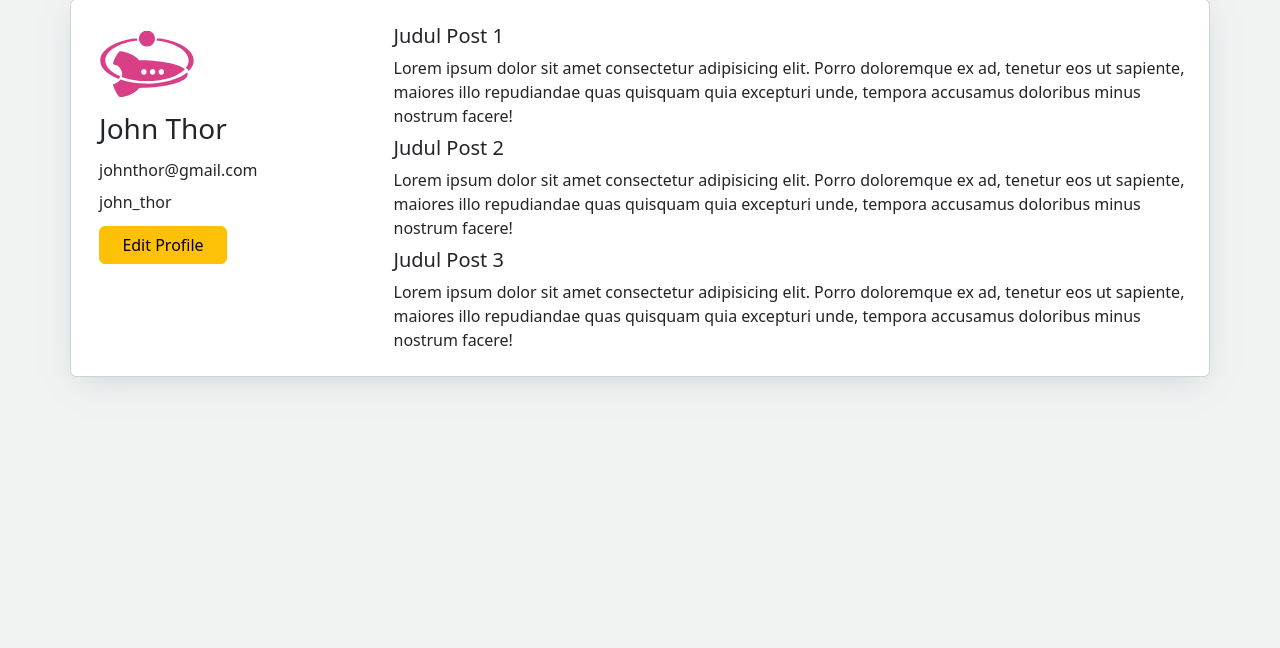
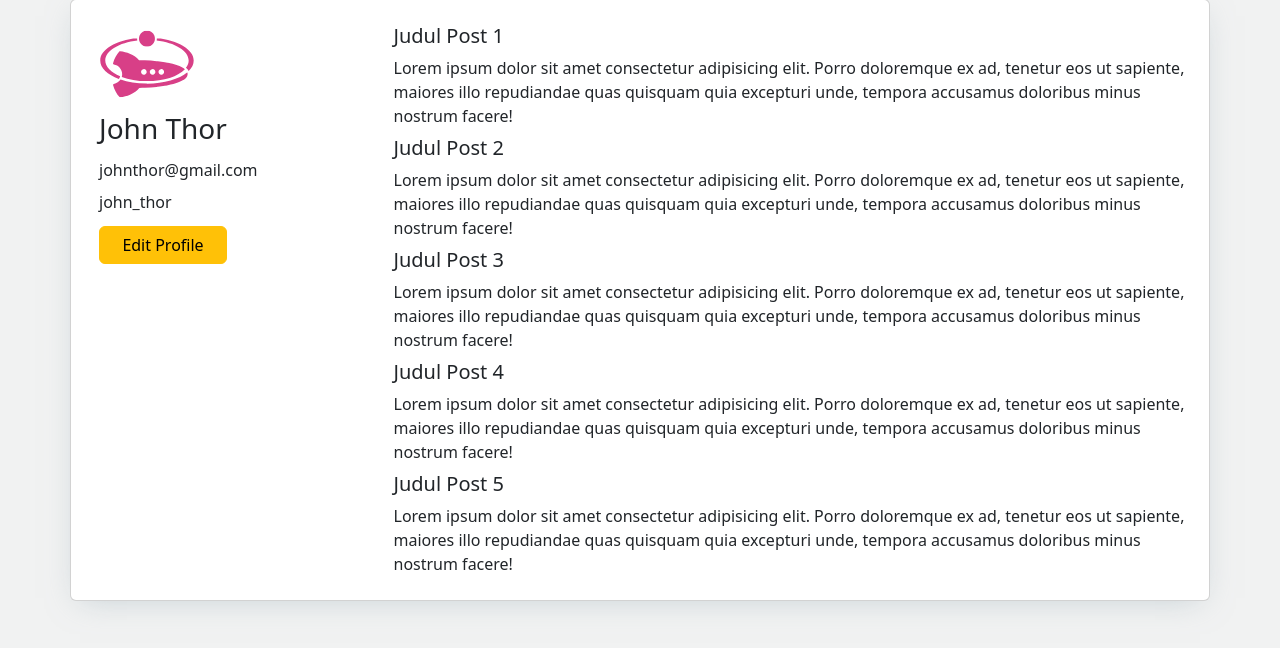
Before and after one commit to PixelTMT/UTS-Web-Programming, a PHP site: page /profile.php in a window 1280 px wide. Shown: the part 96-744 px from the top of the page. Run offline with PHP 8.4, Linux system fonts and the light colour scheme; some libraries are stand-ins or nearby versions; some web fonts are replaced.

Commit message:
commit agus

```diff
--- a/profile.php
+++ b/profile.php
@@ -72,6 +72,14 @@
                 <h5>Judul Post 3</h5>
                 <span>Lorem ipsum dolor sit amet consectetur adipisicing elit. Porro doloremque ex ad, tenetur eos ut sapiente, maiores illo repudiandae quas quisquam quia excepturi unde, tempora accusamus doloribus minus nostrum facere!</span>
             </div>
+			<div class="profile-posts my-2">
+                <h5>Judul Post 4</h5>
+                <span>Lorem ipsum dolor sit amet consectetur adipisicing elit. Porro doloremque ex ad, tenetur eos ut sapiente, maiores illo repudiandae quas quisquam quia excepturi unde, tempora accusamus doloribus minus nostrum facere!</span>
+            </div>
+			<div class="profile-posts my-2">
+                <h5>Judul Post 5</h5>
+                <span>Lorem ipsum dolor sit amet consectetur adipisicing elit. Porro doloremque ex ad, tenetur eos ut sapiente, maiores illo repudiandae quas quisquam quia excepturi unde, tempora accusamus doloribus minus nostrum facere!</span>
+            </div>
         </div>
 
 
```
